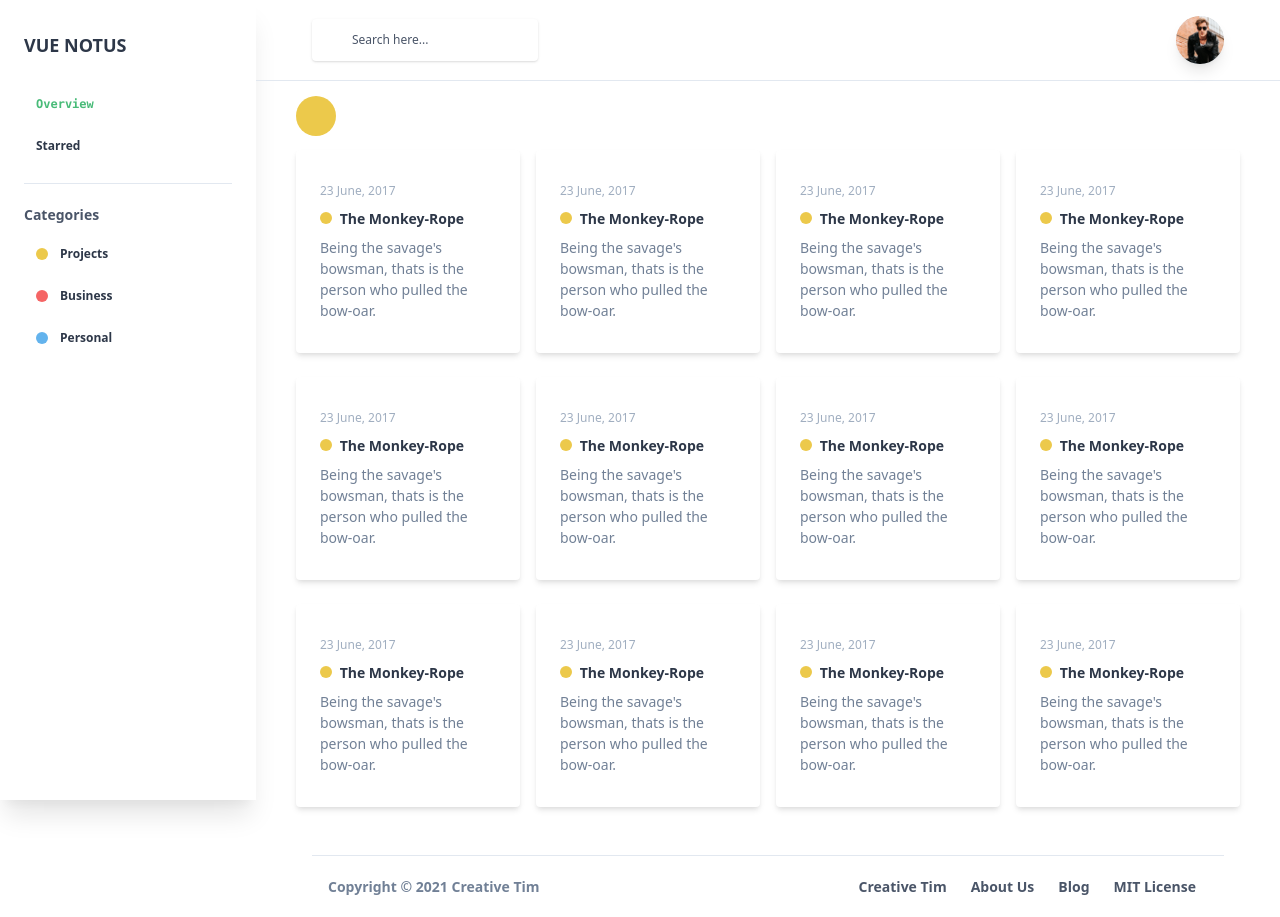
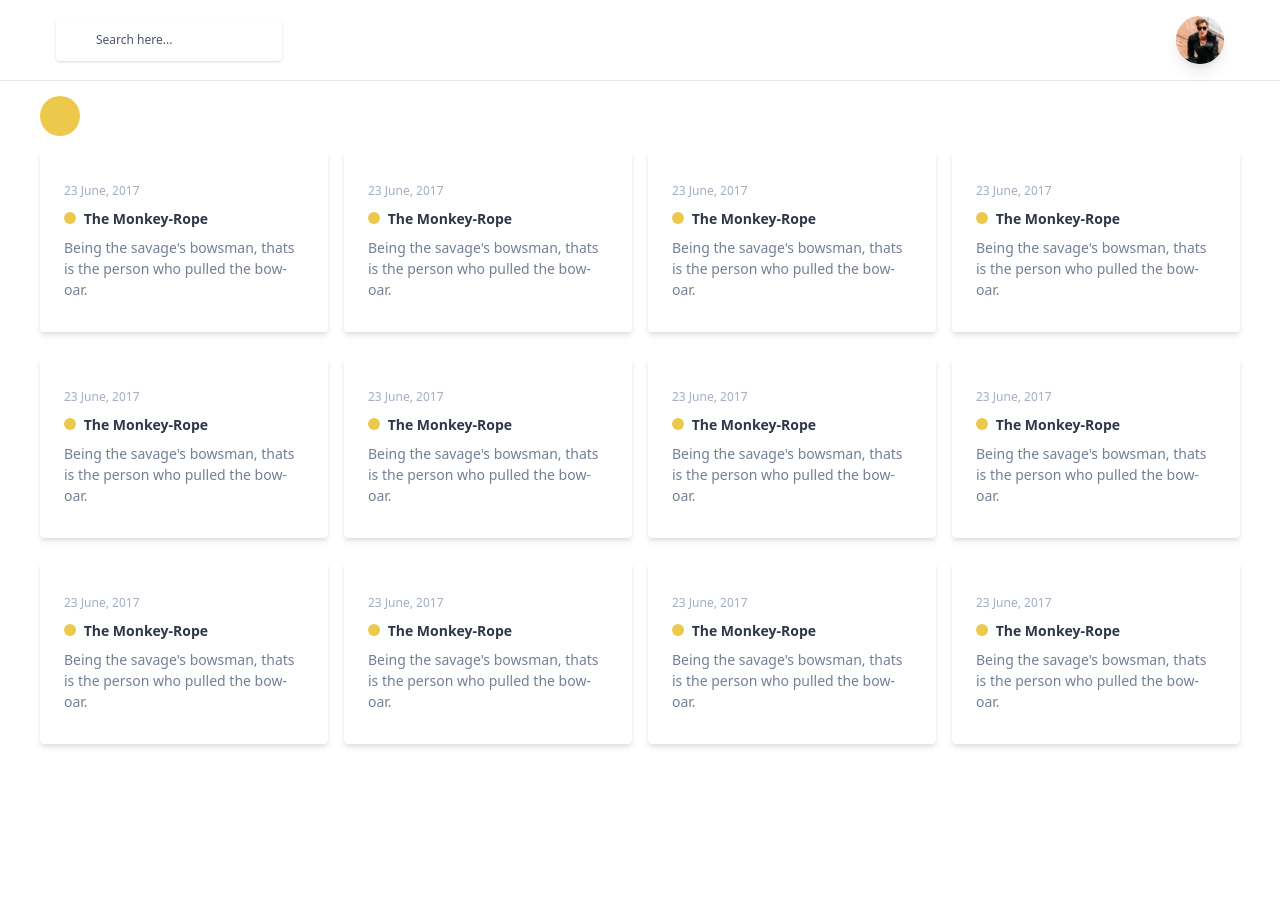
Before and after one commit to oxavibes/notus-frontend, a Nuxt app: page /admin/dashboard in a window 1280 px wide. After the commit the page ends 800 px from the top, so only its background shows below. Built offline with nearby package versions, Linux system fonts and the light colour scheme.

Commit message:
Update admin layout

```diff
--- a/layouts/Admin.vue
+++ b/layouts/Admin.vue
@@ -1,26 +1,22 @@
 <template>
   <div>
-    <sidebar />
-    <div class="relative md:ml-64">
+    <!-- <sidebar /> -->
+    <div class="relative h-screen">
       <admin-navbar />
-      <!-- <header-stats /> -->
-      <div class="px-4 md:px-10 mx-auto w-full pt-8 md:pt-24">
+      <div class="px-4 pt-24 md:px-10 mx-auto w-full md:pt-8 md:pt-24">
         <Nuxt />
-        <footer-admin />
       </div>
     </div>
   </div>
 </template>
 <script>
-import AdminNavbar from '~/components/navbars/AdminNavbar.vue'
-import Sidebar from '~/components/sidebar/Sidebar.vue'
-import FooterAdmin from '~/components/footers/FooterAdmin.vue'
+import AdminNavbar from '@/components/navbars/AdminNavbar.vue'
+// import Sidebar from '@/components/sidebar/Sidebar.vue'
 
 export default {
   components: {
     AdminNavbar,
-    Sidebar,
-    FooterAdmin,
+    // Sidebar,
   },
 }
 </script>
```
